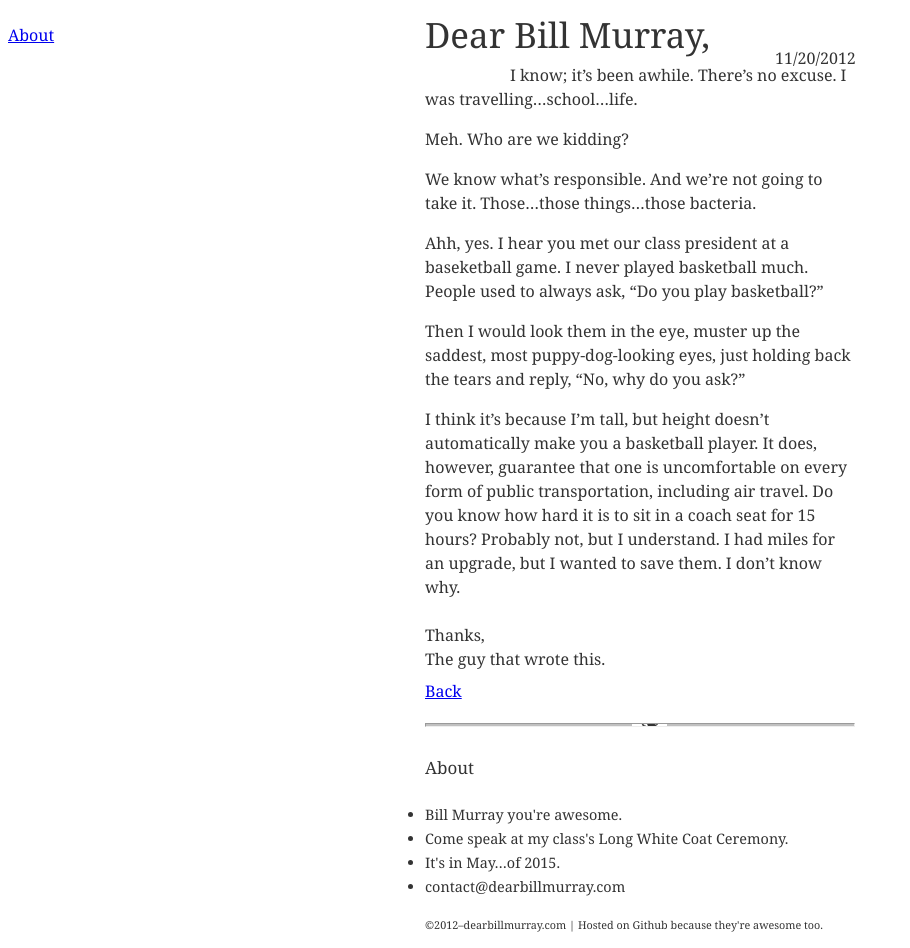
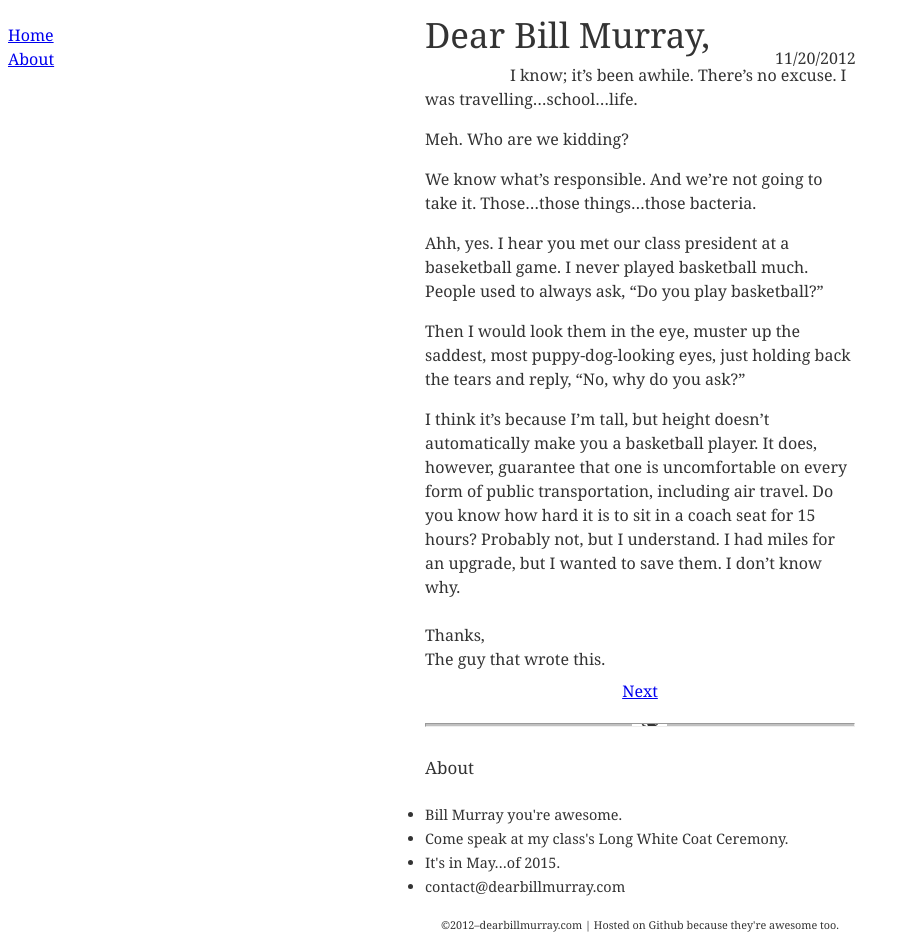
Before and after one commit to lelanhus/dearbillmurray.com, a Jekyll site: the page built from _posts/2012-11-20-i-know-its-been-awhile.md, in a window 1280 px wide. Shown: the whole page, without its empty margins (0-910 px from the left). Built offline with Jekyll 4.4.1, drawn with Linux system fonts in a browser that asks for light colours.

Commit message:
Adding some style changes and a new post.

```diff
--- a/_layouts/default.html
+++ b/_layouts/default.html
@@ -44,6 +44,7 @@
         margin-top: 20px;
         background: #c0c0c0;
         height: 2px;
+        clear: both;
       }
       hr:before {
         display: block;
@@ -59,6 +60,7 @@
       }
       #copy {
         font-size: 75%;
+        text-align: center;
       }
       a.previous {
         display: block;
@@ -78,14 +80,28 @@
       }
       nav {
         float: left;
-        text-align: right;
+      }
+      nav ul {
+        list-style: none;
+        margin: 0;
+        padding: 0;
+      }
+      #postNav {
+        text-align: center;
+      }
+      #postNav a {
+        margin: 0 2em;
+        padding: 1em 2em;
       }
     </style>
 
   </head>
   <body>
     <nav>
-      <a href="#about">About</a>
+      <ul>
+        <li><a href="{{site.url}}">Home</a></li>
+        <li><a href="#about">About</a></li>
+      </ul>
     </nav>
     <div class="container">
       <h1>Dear Bill Murray,</h1>
--- a/_layouts/post.html
+++ b/_layouts/post.html
@@ -10,6 +10,12 @@
     The guy that wrote this.
   </p>
 </div>
-<p>
-  <a href="http://dearbillmurray.com">Back</a>
+
+<p id="postNav">
+  {% if page.previous.url %}
+    <a href="{{page.previous.url}}">Previous</a>
+  {% endif %}
+  {% if page.next.url %}
+    <a href="{{page.next.url}}">Next</a>
+  {% endif %}
 </p>
```
Also changed, not shown: other parts of _layouts/default.html (+1 -1 lines), _posts/2012-11-24-we-are-number-one.md (added, +8 -0 lines), index.md (+1 -0 lines).
